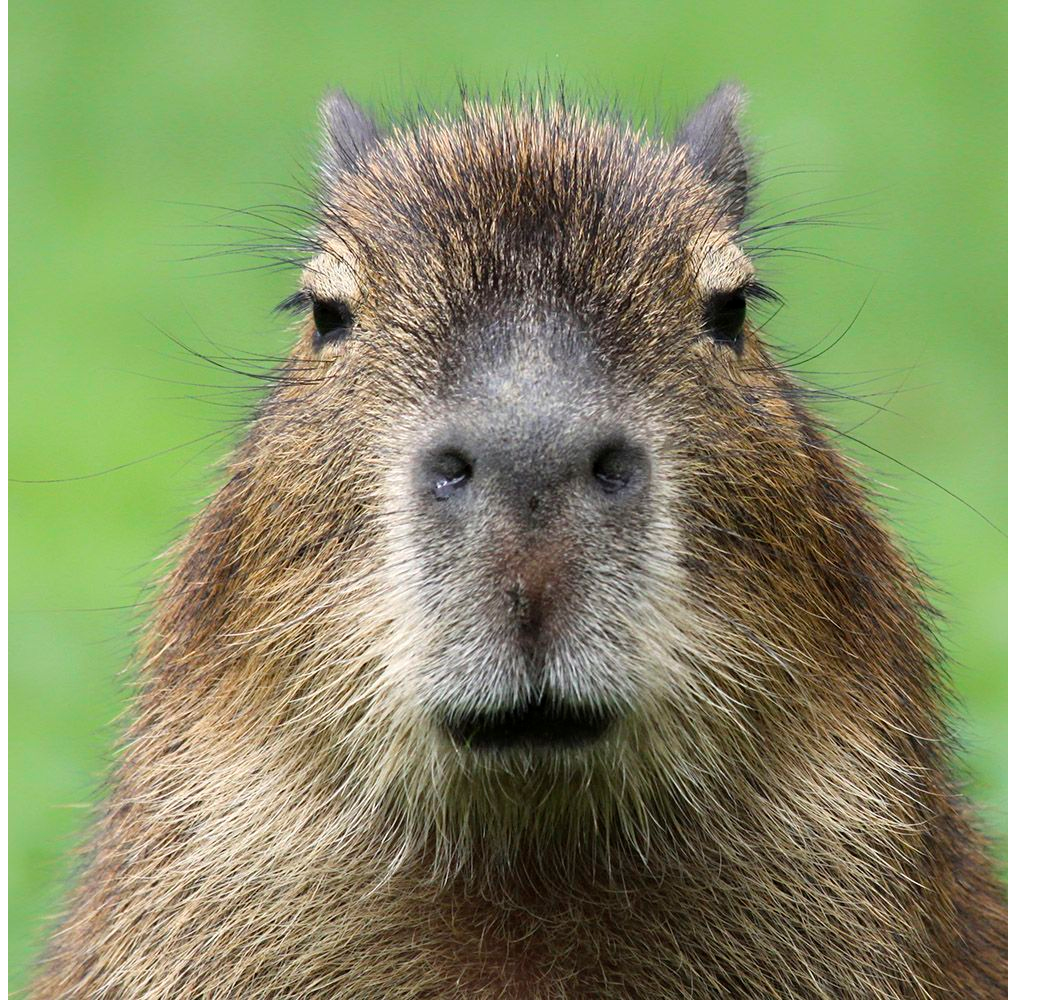
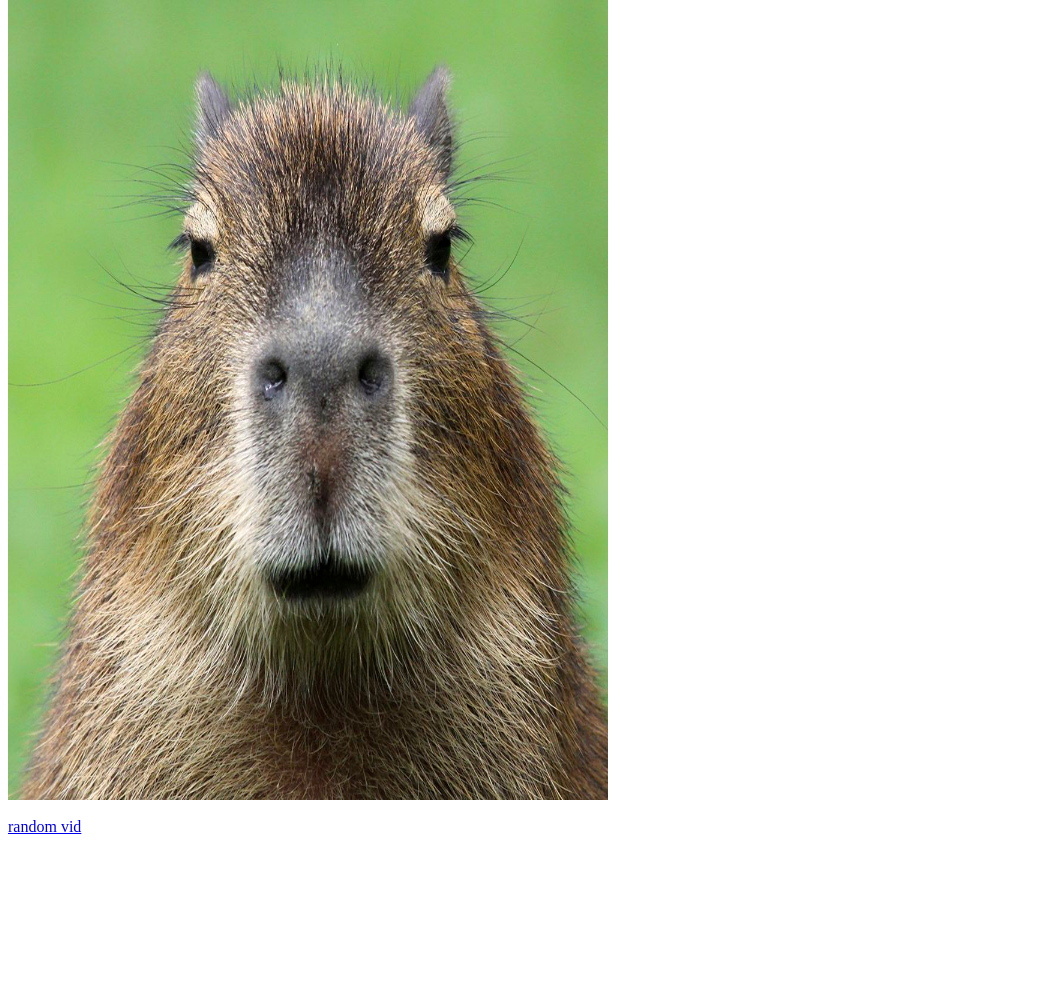
Before and after one commit to ivyy001/lesson2, a plain HTML site: page index.html in a window 1280 px wide. Shown: the part 66-1074 px from the top of the page, without its empty margins (0-1063 px from the left). After the commit the page ends 910 px from the top, so only its background shows below. Drawn offline with Linux system fonts and the light colour scheme.

Commit message:
index.html

```diff
--- a/index.html
+++ b/index.html
@@ -3,7 +3,10 @@
     <title>pee</title>
     <body>
       <h1>Lesson 2 - Image and Links</h1>
-      <img src ="capybara.jpg">
+      <img src ="capybara.jpg" alt"image" width="600" height="800">
+      <br>
+      <br>
+      <a href="https://www.youtube.com/watch?v=zTgQ_VnrP_s"> random vid </a>
     </body>
   </head>
 </html>
```
